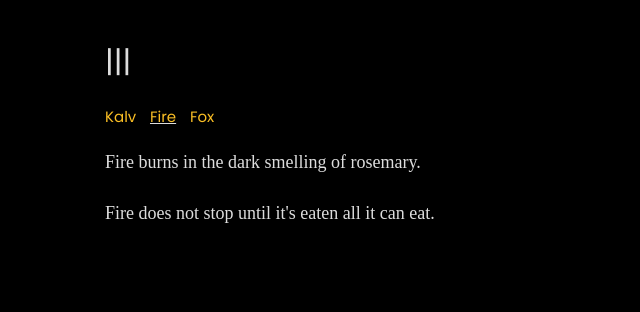
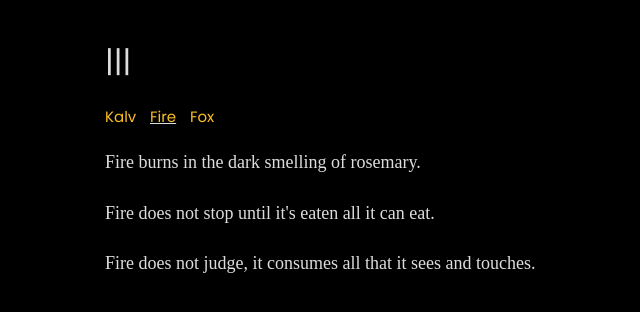
Before and after one commit to kalvir-sandhu/kalvweb, an Eleventy site: page fire.md in a window 1280 px wide. Shown: the whole page, without its empty margins (185-825 px from the left). Built offline with nearby package versions, Linux system fonts and the light colour scheme; Eleventy itself is replaced by a stand-in of ours; files that its build step writes are made by us from their sources; a web font is replaced by a local one.

Commit message:
Fire does not judge

```diff
--- a/fire.md
+++ b/fire.md
@@ -10,3 +10,5 @@ eleventyNavigation:
 Fire burns in the dark smelling of rosemary.
 
 Fire does not stop until it's eaten all it can eat.
+
+Fire does not judge, it consumes all that it sees and touches.
```
